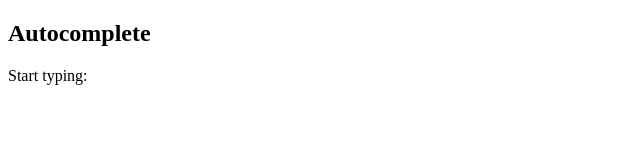
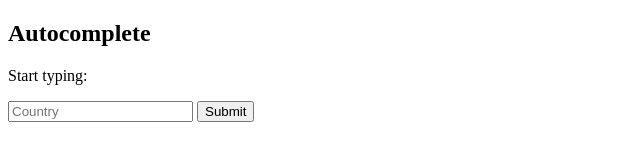
Before and after one commit to abuyako/autocomplete, a plain HTML site: page index.html in a window 1280 px wide. Shown: the whole page, without its empty margins (0-640 px from the left). Drawn offline with Linux system fonts and the light colour scheme.

Commit message:
adding the forms in the index file

```diff
--- a/index.html
+++ b/index.html
@@ -10,6 +10,11 @@
     <h2>Autocomplete</h2>
     <p>Start typing:</p>
 
-
+    <form autocomplete="off" action="/action_page.php">
+        <div class="autocomplete" style="width:300px">
+            <input id="myInput" type="text" name="myCountry" placeholder="Country">
+            <input type="submit">
+        </div>
+    </form>
 </body>
 </html>
```
